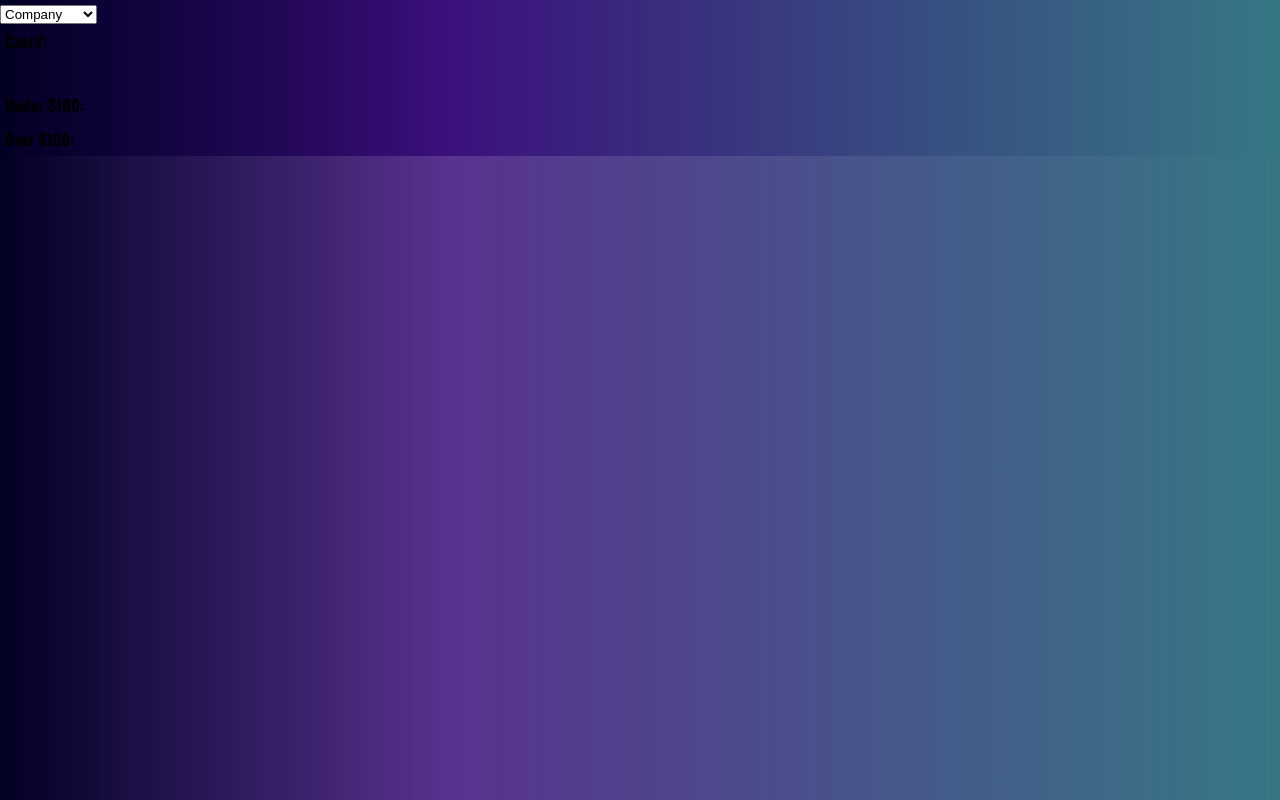
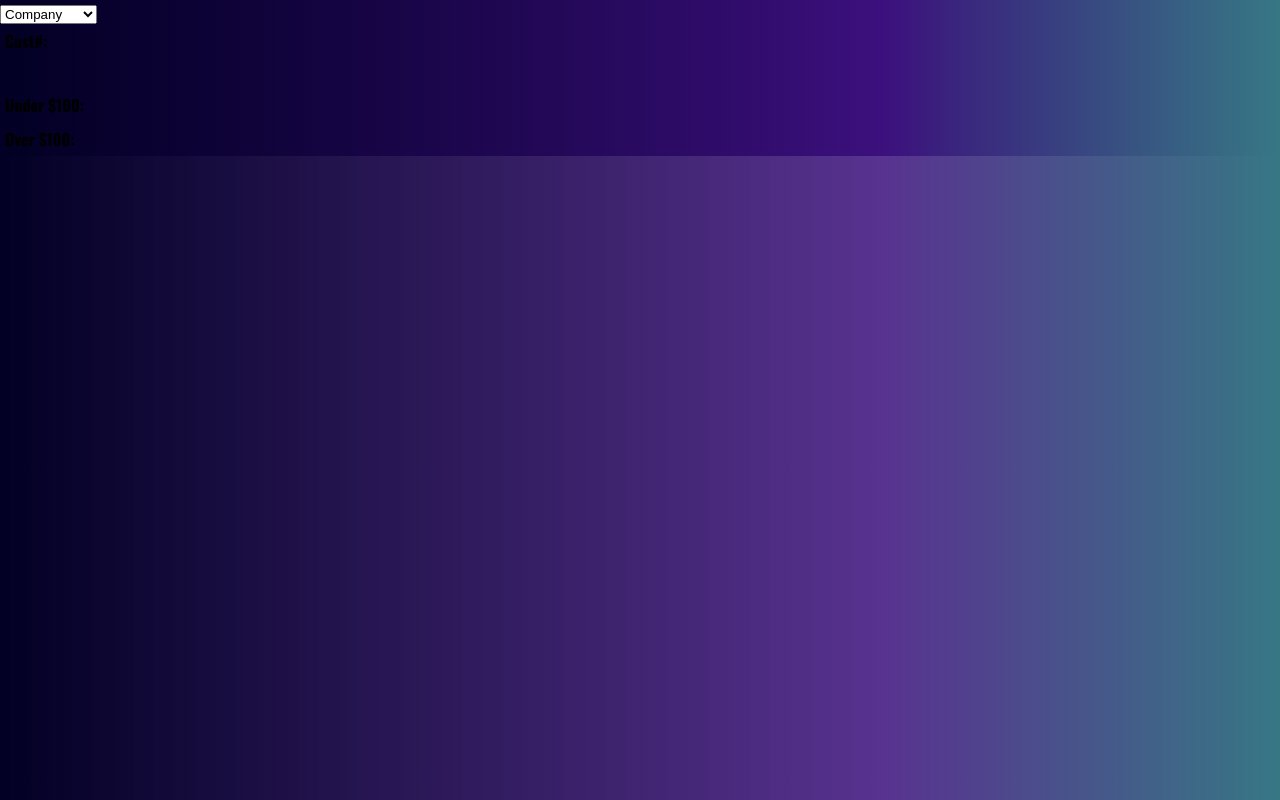
Before and after one commit to PaulKillian/oer, a Next.js app: page / in a window 1280 px wide. Built offline with nearby package versions, Linux system fonts and the light colour scheme.

Commit message:
Update globals.css

```diff
--- a/styles/globals.css
+++ b/styles/globals.css
@@ -6,7 +6,7 @@ body {
   margin: 0;
   font-family: 'Oswald', sans-serif;
   background: rgb(2,0,36);
-  background: linear-gradient(90deg, rgba(2,0,36,1) 0%, rgba(54,9,121,0.8295693277310925) 35%, rgba(55,119,133,1) 100%);
+  background: linear-gradient(90deg, rgba(2,0,36,1) 0%, rgba(54,9,121,0.8295693277310925) 69%, rgba(55,119,133,1) 100%);
 }
 
 a {
```
